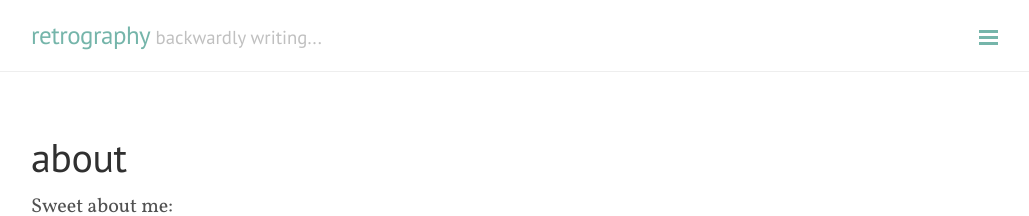
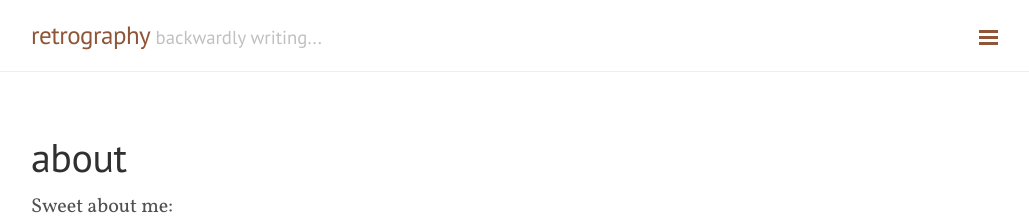
Before and after one commit to retrography/retrography.github.io, a Jekyll site: the page built from about.markdown, in a window 1280 px wide. Shown: the top 216 px of the page, without its empty margins (249-1278 px from the left). Built offline with Jekyll 4.4.1, drawn with Linux system fonts in a browser that asks for light colours; Markdown is read by kramdown in place of the engine named in the settings.

Commit message:
Update default.html

```diff
--- a/_layouts/default.html
+++ b/_layouts/default.html
@@ -3,7 +3,7 @@
 
   {% include head.html %}
 
-  <body class="layout-reverse sidebar-overlay theme-base-0c">
+  <body class="layout-reverse sidebar-overlay theme-base-0f">
 
     {% include sidebar.html %}
 
```
